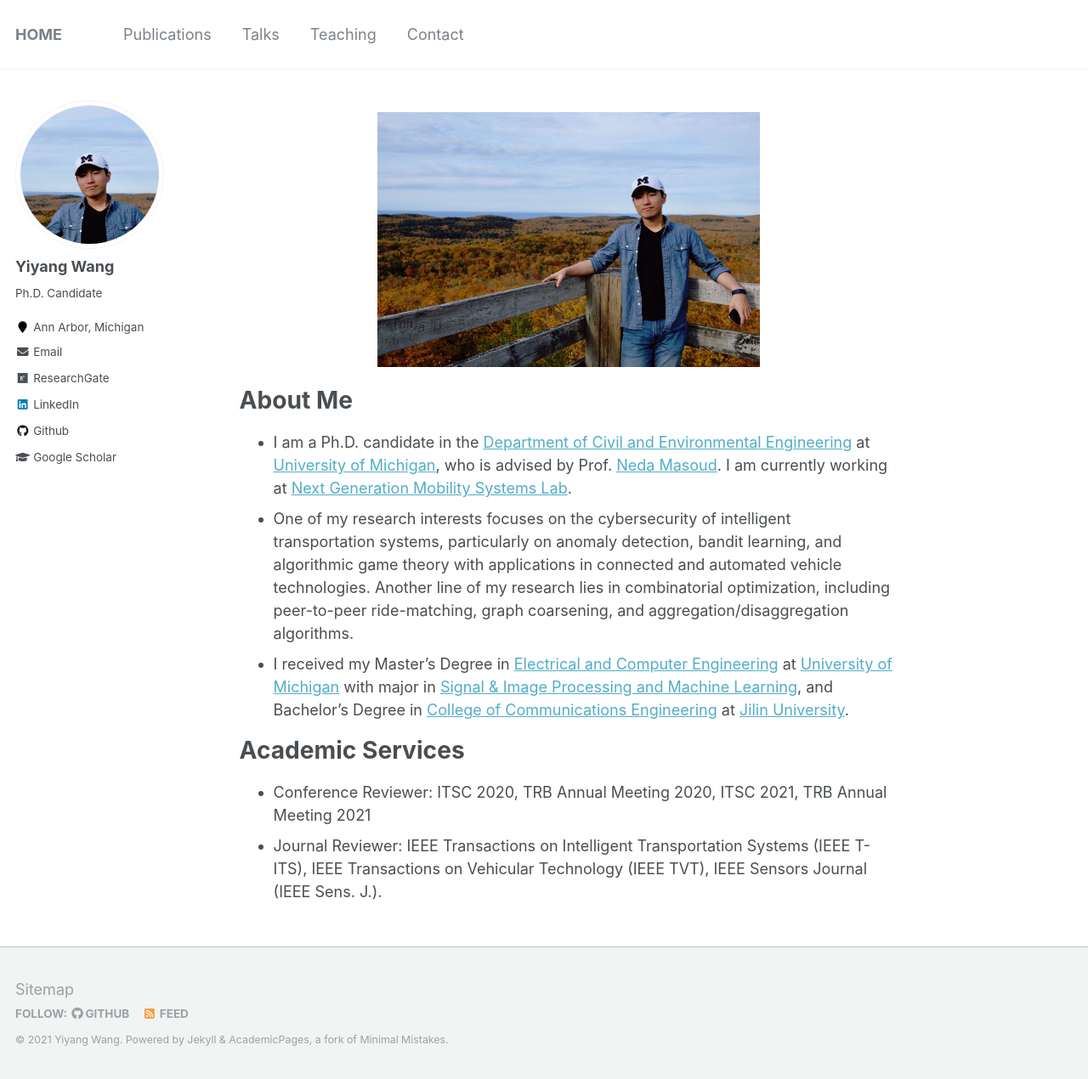
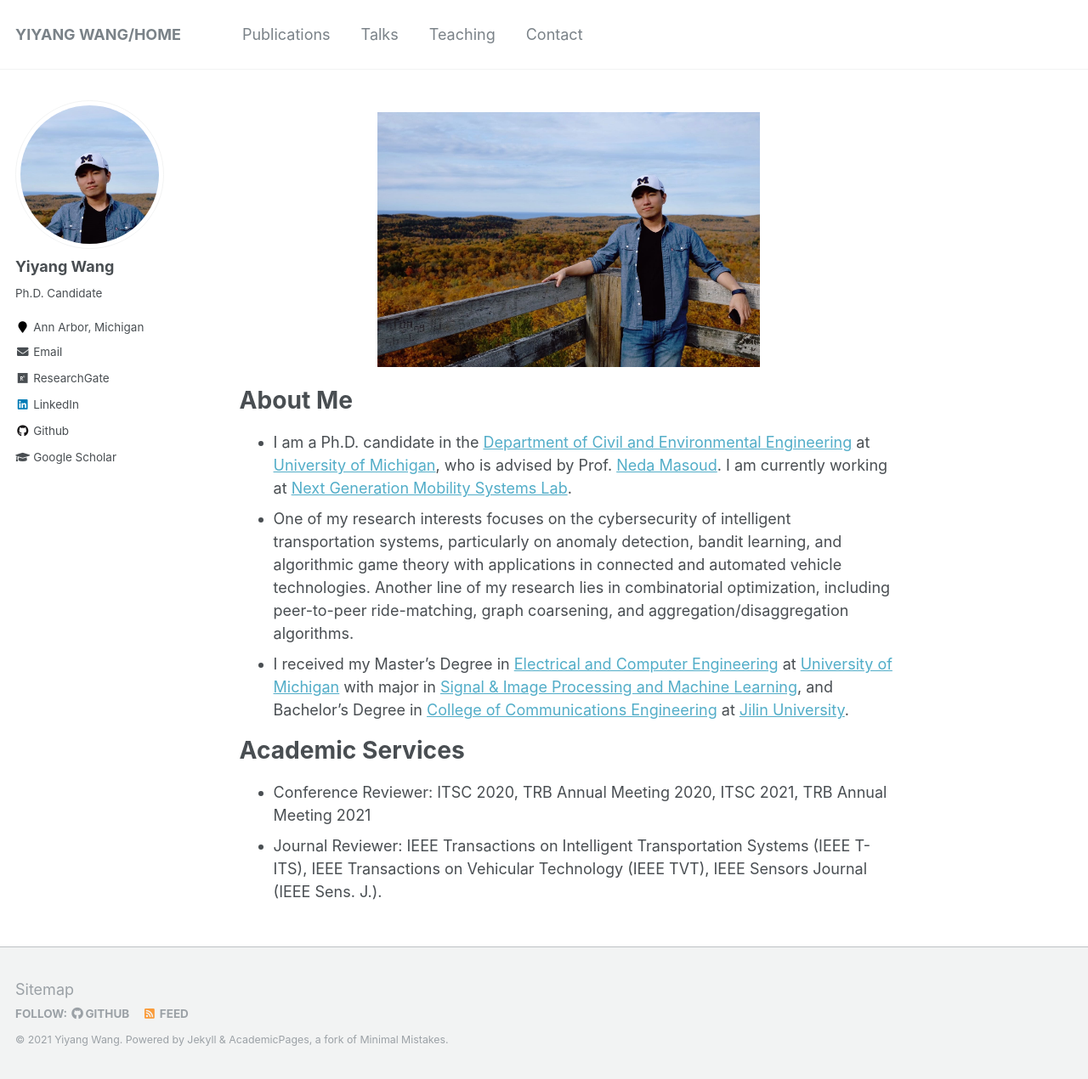
Before and after one commit to yiyangwan/yiyangwan.github.io, a Jekyll site: the page built from _pages/about.md, in a window 1280 px wide and 1270 px high. Shown: the whole window at 85% size. Built offline with Jekyll 4.4.1, drawn with Linux system fonts in a browser that asks for light colours.

Commit message:
Update _config.yml

```diff
--- a/_config.yml
+++ b/_config.yml
@@ -7,7 +7,7 @@
 
 # Site Settings
 locale                   : "en-US"
-title                    : "HOME"
+title                    : "YIYANG WANG/HOME"
 title_separator          : "-"
 name                     : &name "Yiyang Wang"
 description              : &description "Ph.D. Candidate, Civil and Environmental Engineering Department, University of Michigan"
```
